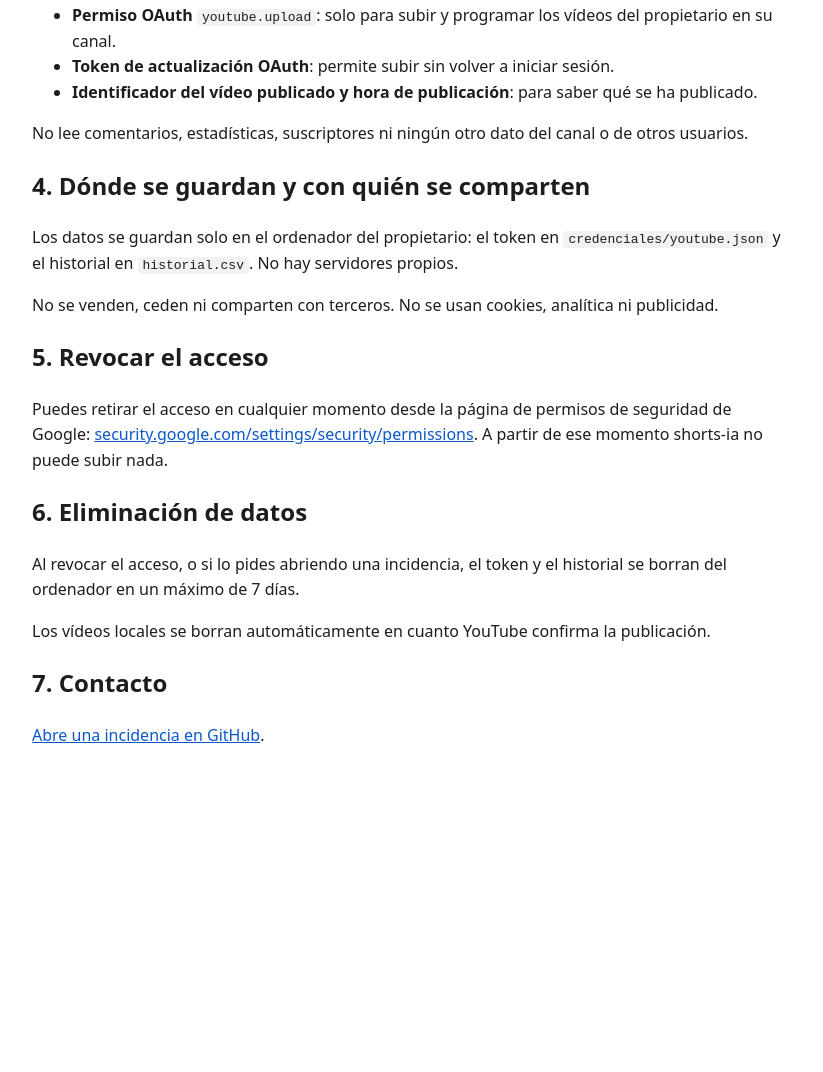
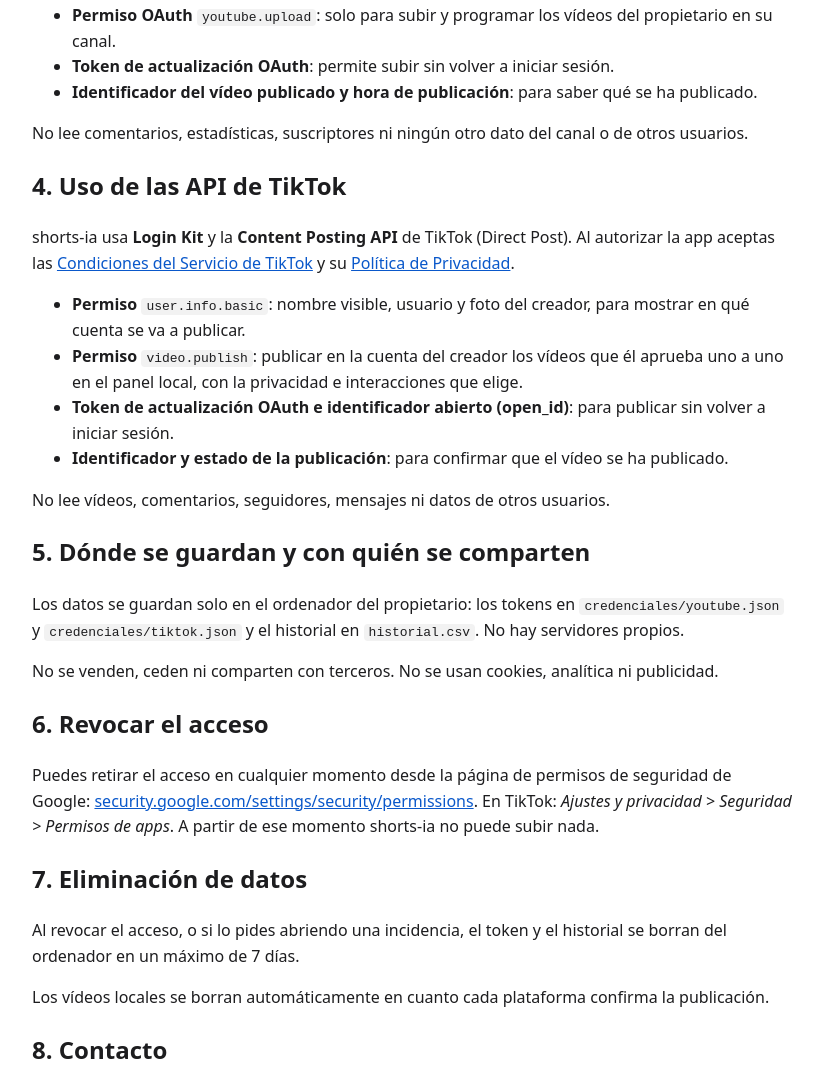
Before and after one commit to alvaro-tena/shorts-ia-legal, a plain HTML site: page privacidad.html in a window 1280 px wide. Shown: the part 662-1734 px from the top of the page, without its empty margins (228-1051 px from the left). Before the commit the page ends 1458 px from the top, so only its background shows below. Drawn offline with Linux system fonts and the light colour scheme.

Commit message:
Privacidad: sección de TikTok
Co-Authored-By: Claude Opus 5.5 <noreply@anthropic.com>

```diff
--- a/privacidad.html
+++ b/privacidad.html
@@ -30,18 +30,28 @@
 </ul>
 <p>No lee comentarios, estadísticas, suscriptores ni ningún otro dato del canal o de otros usuarios.</p>
 
-<h2>4. Dónde se guardan y con quién se comparten</h2>
-<p>Los datos se guardan solo en el ordenador del propietario: el token en <code>credenciales/youtube.json</code> y el historial en <code>historial.csv</code>. No hay servidores propios.</p>
+<h2>4. Uso de las API de TikTok</h2>
+<p>shorts-ia usa <strong>Login Kit</strong> y la <strong>Content Posting API</strong> de TikTok (Direct Post). Al autorizar la app aceptas las <a href="https://www.tiktok.com/legal/page/global/terms-of-service/en">Condiciones del Servicio de TikTok</a> y su <a href="https://www.tiktok.com/legal/page/global/privacy-policy/en">Política de Privacidad</a>.</p>
+<ul>
+  <li><strong>Permiso</strong> <code>user.info.basic</code>: nombre visible, usuario y foto del creador, para mostrar en qué cuenta se va a publicar.</li>
+  <li><strong>Permiso</strong> <code>video.publish</code>: publicar en la cuenta del creador los vídeos que él aprueba uno a uno en el panel local, con la privacidad e interacciones que elige.</li>
+  <li><strong>Token de actualización OAuth e identificador abierto (open_id)</strong>: para publicar sin volver a iniciar sesión.</li>
+  <li><strong>Identificador y estado de la publicación</strong>: para confirmar que el vídeo se ha publicado.</li>
+</ul>
+<p>No lee vídeos, comentarios, seguidores, mensajes ni datos de otros usuarios.</p>
+
+<h2>5. Dónde se guardan y con quién se comparten</h2>
+<p>Los datos se guardan solo en el ordenador del propietario: los tokens en <code>credenciales/youtube.json</code> y <code>credenciales/tiktok.json</code> y el historial en <code>historial.csv</code>. No hay servidores propios.</p>
 <p>No se venden, ceden ni comparten con terceros. No se usan cookies, analítica ni publicidad.</p>
 
-<h2>5. Revocar el acceso</h2>
-<p>Puedes retirar el acceso en cualquier momento desde la página de permisos de seguridad de Google: <a href="https://security.google.com/settings/security/permissions">security.google.com/settings/security/permissions</a>. A partir de ese momento shorts-ia no puede subir nada.</p>
+<h2>6. Revocar el acceso</h2>
+<p>Puedes retirar el acceso en cualquier momento desde la página de permisos de seguridad de Google: <a href="https://security.google.com/settings/security/permissions">security.google.com/settings/security/permissions</a>. En TikTok: <em>Ajustes y privacidad &gt; Seguridad &gt; Permisos de apps</em>. A partir de ese momento shorts-ia no puede subir nada.</p>
 
-<h2>6. Eliminación de datos</h2>
+<h2>7. Eliminación de datos</h2>
 <p>Al revocar el acceso, o si lo pides abriendo una incidencia, el token y el historial se borran del ordenador en un máximo de 7 días.</p>
-<p>Los vídeos locales se borran automáticamente en cuanto YouTube confirma la publicación.</p>
+<p>Los vídeos locales se borran automáticamente en cuanto cada plataforma confirma la publicación.</p>
 
-<h2>7. Contacto</h2>
+<h2>8. Contacto</h2>
 <p><a href="https://github.com/alvaro-tena/shorts-ia-legal/issues">Abre una incidencia en GitHub</a>.</p>
 </body>
 </html>
```
